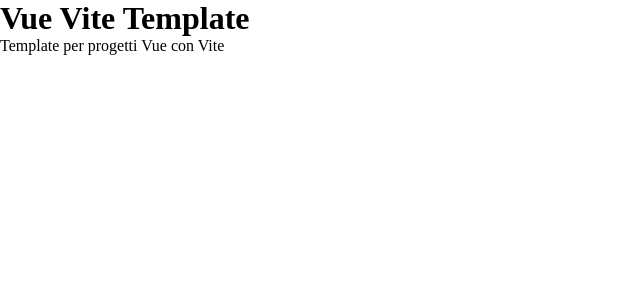
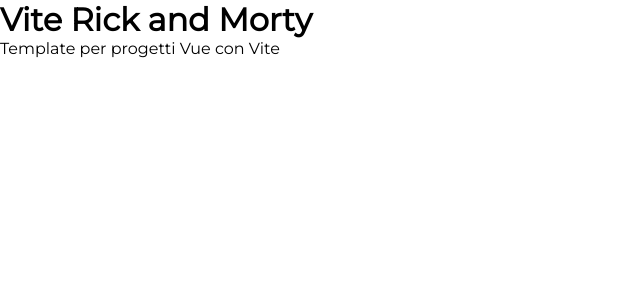
Before and after one commit to DanieleBernassola/vite-rick-morty, a Vue app: page / in a window 1280 px wide. Shown: the top 300 px of the page, without its empty margins (0-640 px from the left). Built offline with nearby package versions, Linux system fonts and the light colour scheme.

Commit message:
[UPD] Added font montserrat

```diff
--- a/index.html
+++ b/index.html
@@ -4,7 +4,7 @@
     <meta charset="UTF-8" />
     <link rel="icon" type="image/svg+xml" href="/vite.svg" />
     <meta name="viewport" content="width=device-width, initial-scale=1.0" />
-    <title>Vite Vue Template</title>
+    <title>Vite Rick and Morty</title>
   </head>
   <body>
     <div id="app"></div>
--- a/package.json
+++ b/package.json
@@ -9,6 +9,7 @@
     "preview": "vite preview"
   },
   "dependencies": {
+    "@fontsource/montserrat": "^5.0.18",
     "vue": "^3.4.21"
   },
   "devDependencies": {
--- a/src/App.vue
+++ b/src/App.vue
@@ -1,6 +1,6 @@
 <script></script>
 <template>
-  <h1>Vue Vite Template</h1>
+  <h1>Vite Rick and Morty</h1>
   <p>Template per progetti Vue con Vite</p>
 </template>
 <style></style>
--- a/src/assets/scss/partials/_typography.scss
+++ b/src/assets/scss/partials/_typography.scss
@@ -1 +1,5 @@
 // TIPOGRAPHY
+
+body {
+  font-family: "Montserrat";
+}
--- a/src/main.js
+++ b/src/main.js
@@ -1,6 +1,8 @@
 import { createApp } from "vue";
 // import style
 import "./assets/scss/main.scss";
+// import font
+import "@fontsource/montserrat/400.css";
 // import vue root component
 import App from "./App.vue";
 
```
Also changed, not shown: 2 other files (tests, documents, lock files or other folders).
